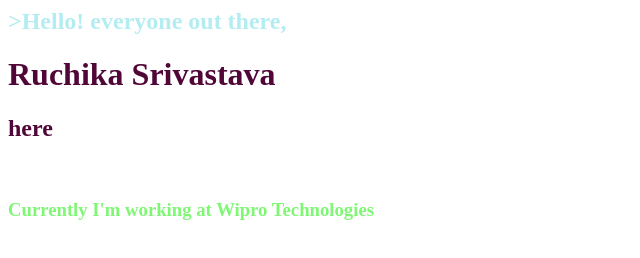
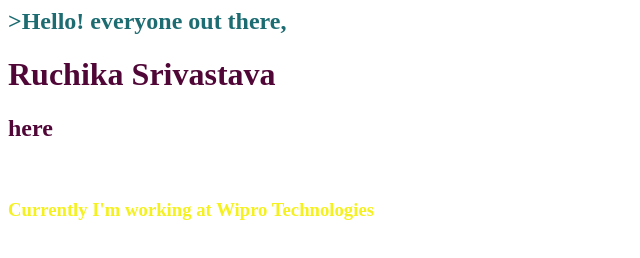
Before and after one commit to ruchikasrivastava123/ruchika_srivastava-portfolio, a plain HTML site: page index.html in a window 1280 px wide. Shown: the whole page, without its empty margins (0-640 px from the left). Drawn offline with Linux system fonts and the light colour scheme.

Commit message:
style: change in styling
Set the style more appropriately

```diff
--- a/index.html
+++ b/index.html
@@ -3,10 +3,11 @@
 <title>Introduction</title>
 </head>
 <body>
-<h2 style="color: rgb(179, 237, 241);"> >Hello! everyone out there,</h2>
+<h2 style="color: rgb(29, 108, 114);"> >Hello! everyone out there,
     <h1 style="color: rgb(80, 7, 55);">Ruchika Srivastava</h1>
-    <h2 style="color: rgb(80, 7, 55);">here</h2><br />
-    <h3 style="color: rgb(127, 247, 117);">Currently I'm working at Wipro Technologies</h3>
+    <h2 style="color: rgb(80, 7, 55);">here</h2>
+</h2><br />
+    <h3 style="color: rgb(245, 241, 30);">Currently I'm working at Wipro Technologies</h3>
 <h2></h2>
 </body>
 </html>
```
